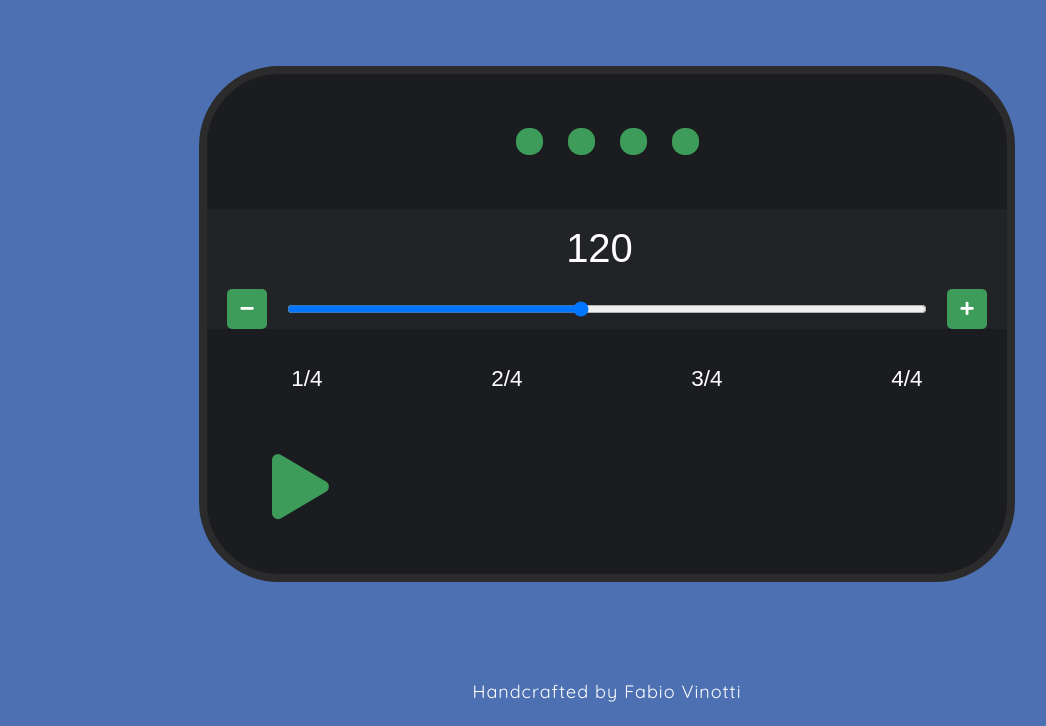
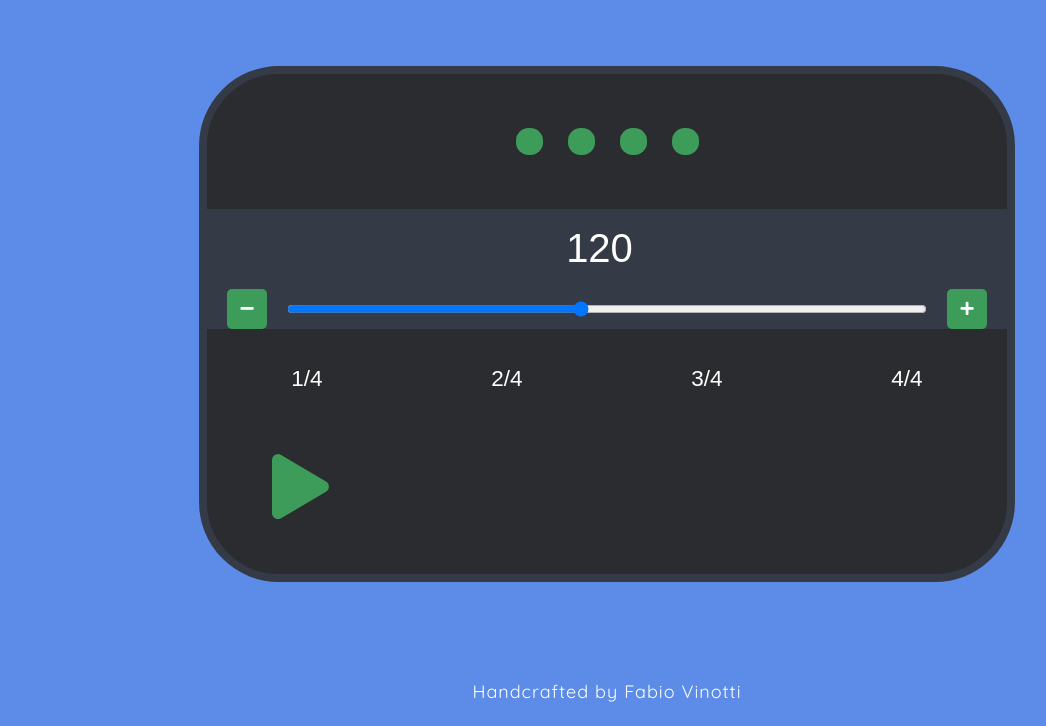
Before and after one commit to fabiovinotti/metronome, a plain HTML site: page index.html in a window 1280 px wide. Shown: the part 74-800 px from the top of the page, without its empty margins (33-1079 px from the left). Drawn offline with Linux system fonts and the light colour scheme.

Commit message:
Stylesheet updated

```diff
--- a/css/metronome.css
+++ b/css/metronome.css
@@ -7,10 +7,10 @@
   width: 100%;
   max-width: 800px;
   height: auto;
-  border: 8px solid #2b2b2b;
+  border: 8px solid #353b46;
   border-radius: 80px;
   margin: auto;
-  background-color: #1b1c1f;
+  background-color: #2a2c2f;
   font-family: sans-serif;
 }
 
@@ -52,7 +52,7 @@
 -----------------------------------------*/
 #metronome #tempo-section {
   width: 100%;
-  background-color: #212327;
+  background-color: #353b46;
 }
 
 #metronome #tempo-section #bpm-display {
--- a/css/style.css
+++ b/css/style.css
@@ -4,7 +4,7 @@
 body {
   width: 100%;
   margin: 0;
-  background-color: #4d70b3;
+  background-color: #5c8ce8;
   color: #fff;
   font-family: 'Quicksand', sans-serif;
   font-weight: 300;
```
